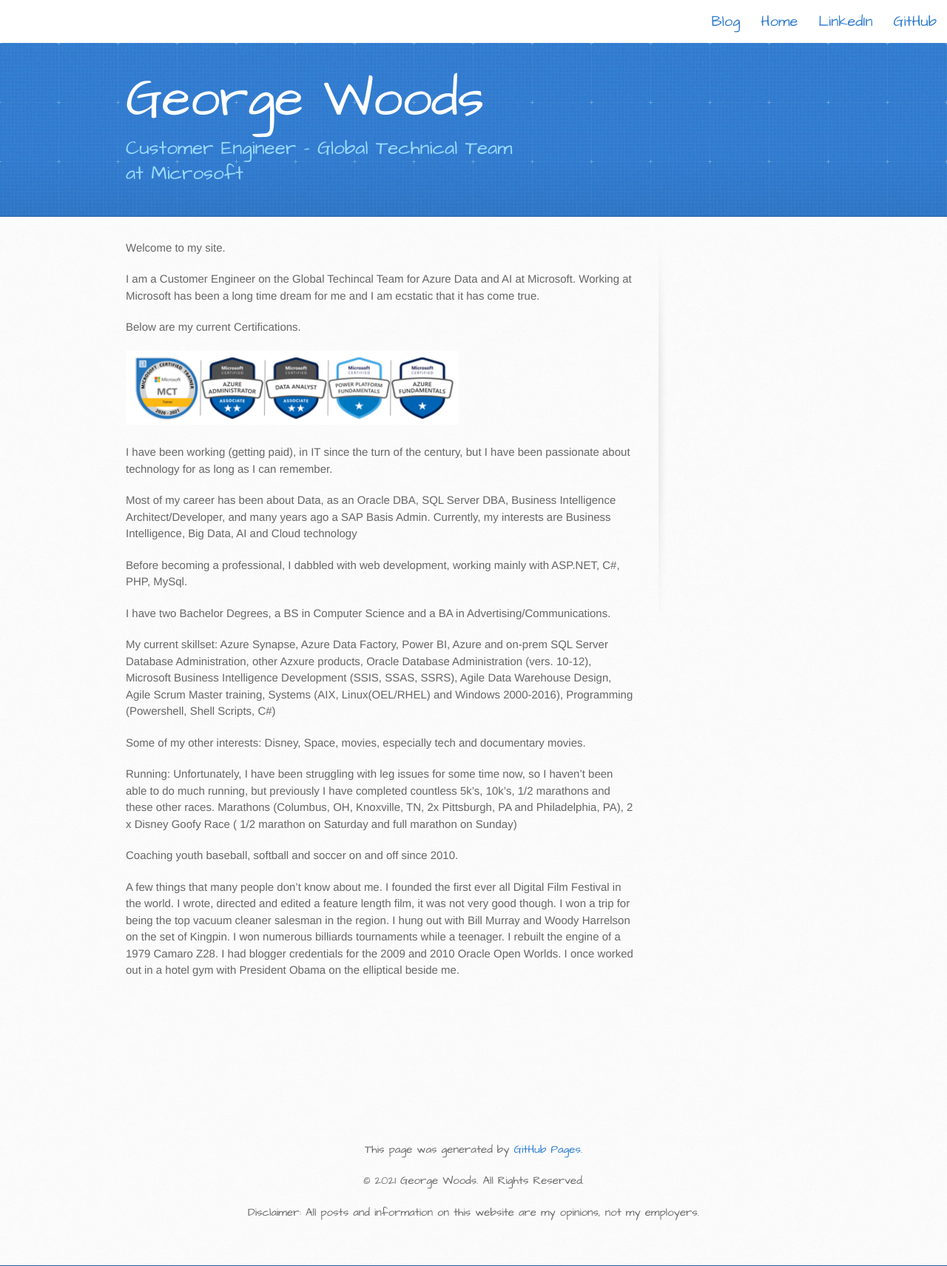
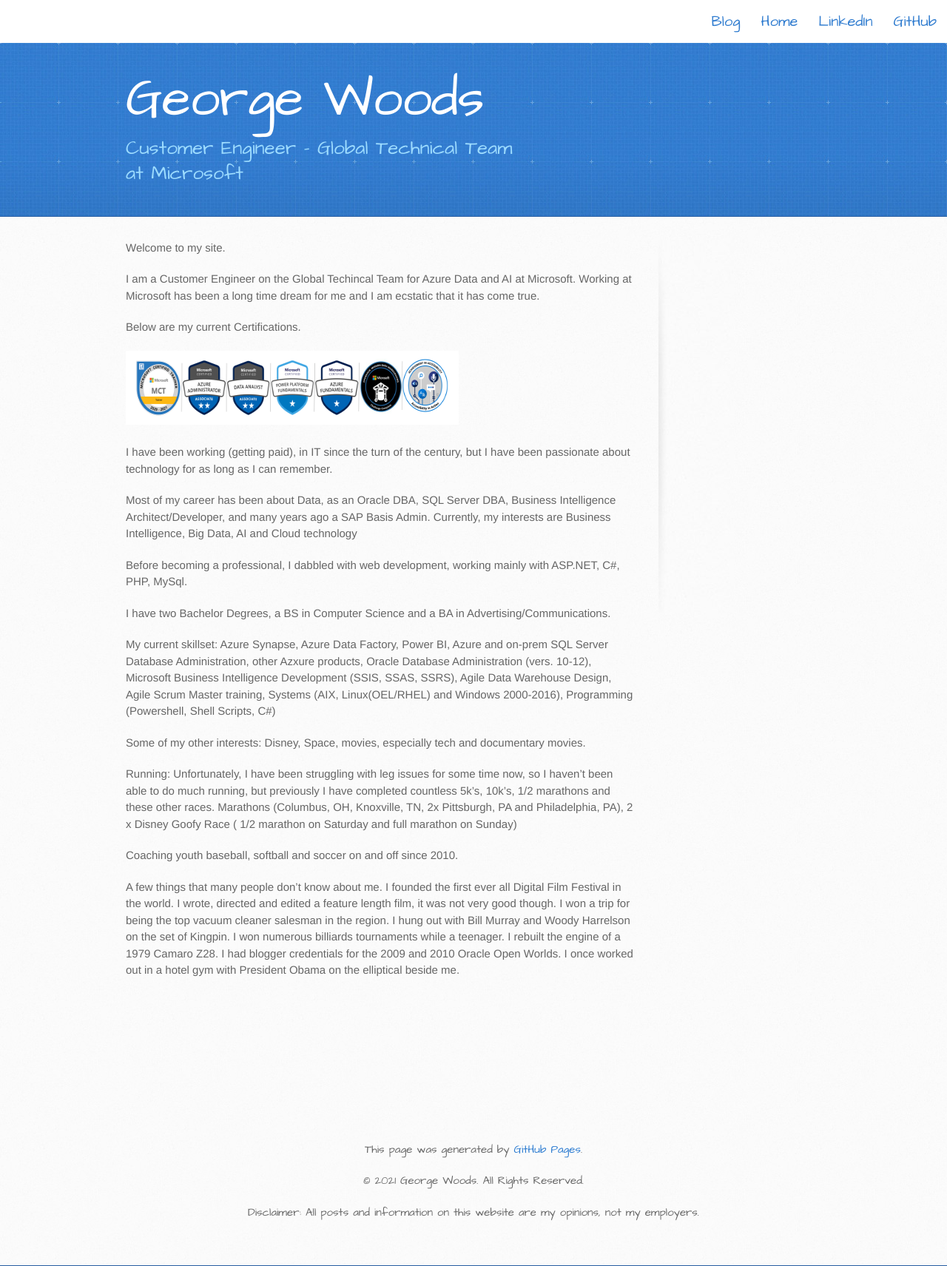
Before and after one commit to gvwoods/gvwoods.github.io, a Jekyll site: the page built from index.md, in a window 1280 px wide. Shown: the whole page at 74% size. Built offline with Jekyll 4.4.1, drawn with Linux system fonts in a browser that asks for light colours; our own code applies the rules of GitHub Pages for plain Markdown files.

Commit message:
Update index.md

```diff
--- a/index.md
+++ b/index.md
@@ -4,7 +4,7 @@
 
 Below are my current Certifications.
 
-<img src="images/certsweb.png" alt="test" width="450" height="100">
+<img src="images/Bio.PNG" alt="Oops they didn't load" width="450" height="100">
 
 
 I have been working (getting paid), in IT since the turn of the century, but I have been passionate about technology for as long as I can remember.
```
